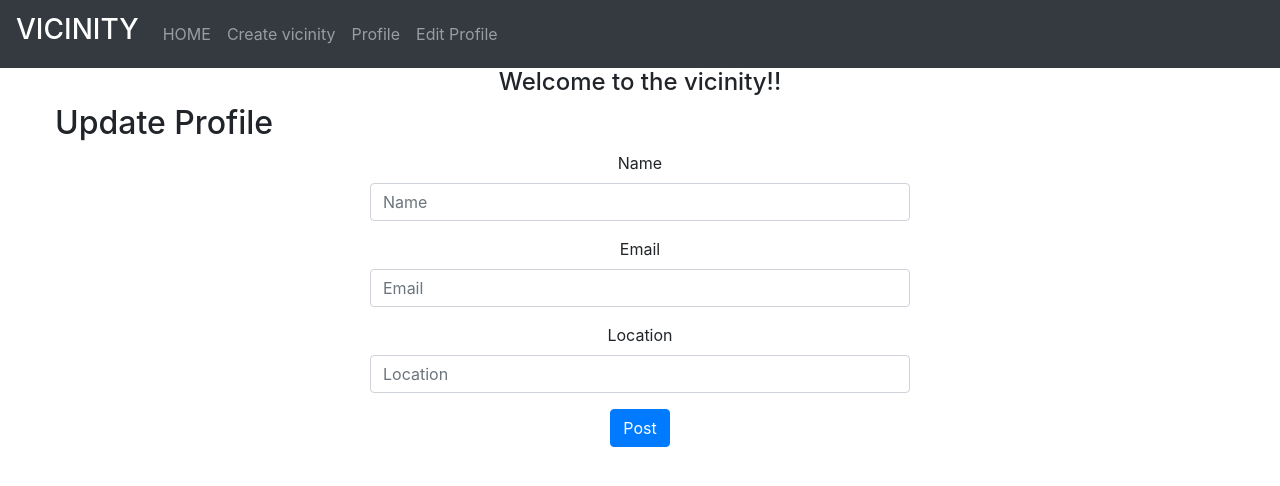
After one commit to estherndichu/django-4, a Django app: template vicinity/templates/hood/update_profile.html in a window 1280 px wide. The commit adds this page. Shown: the top 486 px of the page. Run offline with Django 3.2, Linux system fonts and the light colour scheme; the template is opened without the code that fills it: values that come from a table or form of the project are taken from there, others are empty; some libraries are stand-ins or nearby versions.

Commit message:
update profile

```diff
--- a/vicinity/forms.py
+++ b/vicinity/forms.py
@@ -6,3 +6,8 @@ class NeighborhoodForm(forms.ModelForm):
     class Meta:
         model = Neighborhood
         exclude=('admin',)
+
+class ProfileForm(forms.ModelForm):
+    class Meta:
+        model = Profile
+        exclude = ('user', 'hood')
--- /dev/null
+++ b/vicinity/templates/hood/update_profile.html
@@ -0,0 +1,30 @@
+{%extends 'hood/base.html'%}
+{% load bootstrap4 %}
+{% block content %}
+{{block.super}}
+
+<div class="container">
+    <div class="row">
+        <div class="col-xs-12">
+            <div class="row text-center">
+
+                <h2>Update Profile</h2>
+            </div>
+        </div>
+    </div>
+</div>
+
+<div class="container">
+    <div class="row">
+        <div class="col-md-3"></div>
+        <div class="col-md-6">
+            <form action="{%url 'update_profile'%}" method="post" enctype="multipart/form-data">
+                {%csrf_token%} {% bootstrap_form form%}
+                <input type="submit" class="btn btn-primary" value="Post">
+            </form>
+        </div>
+        <div class="col-md-3"></div>
+    </div>
+</div>
+
+{% endblock %}
--- a/vicinity/templates/navbar.html
+++ b/vicinity/templates/navbar.html
@@ -15,6 +15,9 @@
             <li class="nav-item">
                 <a href="{%url 'profile' %}" class="nav-link">Profile</a>
             </li>
+            <li class="nav-item">
+                <a href="{%url 'update_profile' %}" class="nav-link">Edit Profile</a>
+            </li>
 
         </ul>
     </div>
--- a/vicinity/urls.py
+++ b/vicinity/urls.py
@@ -9,6 +9,8 @@ urlpatterns = [
     url('',views.index,name='index'),
     url('^new_vicinity/',views.new_vicinity),
     url("^profile/", views.profile, name="profile"),
+    url('^update_profile/$',views.update_profile,name = 'update_profile'),
+
 
 ]
 
```
Also changed, not shown: vicinity/views.py (+14 -0 lines).
